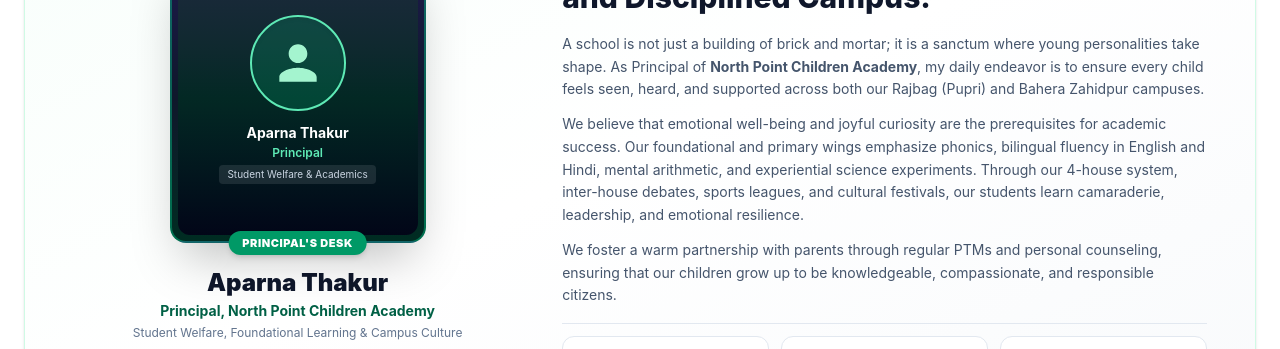
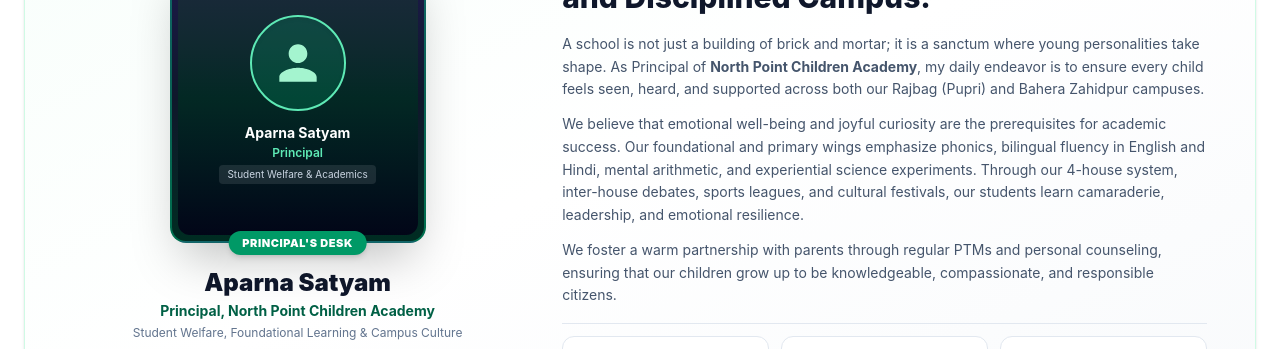
Before and after one commit to plffy/north-point-pupri, a Next.js app: page /leadership in a window 1280 px wide. Shown: the part 2120-2469 px from the top of the page. Built offline with nearby package versions, Linux system fonts and the light colour scheme.

Commit message:
fix: update Principal name to Aparna Satyam

```diff
--- a/src/app/about/page.tsx
+++ b/src/app/about/page.tsx
@@ -253,7 +253,7 @@ export default function AboutPage() {
                 Meet the Visionaries Leading North Point Children Academy
               </h2>
               <p className="text-xs sm:text-sm text-slate-300 leading-relaxed">
-                Guided by <strong>Ashok Kumar Thakur</strong> (Founder &amp; Chairman), <strong>Arvind Ujjwal</strong> (Managing Director), and <strong>Aparna Thakur</strong> (Principal). Together they steer our academic standards, student welfare, and competitive coaching excellence across Pupri and Bahera Zahidpur.
+                Guided by <strong>Ashok Kumar Thakur</strong> (Founder &amp; Chairman), <strong>Arvind Ujjwal</strong> (Managing Director), and <strong>Aparna Satyam</strong> (Principal). Together they steer our academic standards, student welfare, and competitive coaching excellence across Pupri and Bahera Zahidpur.
               </p>
               <div className="pt-2">
                 <Link
--- a/src/app/leadership/page.tsx
+++ b/src/app/leadership/page.tsx
@@ -16,7 +16,7 @@ import {
 export const metadata = {
   title: "Leadership & Founders | North Point Children Academy",
   description:
-    "Meet the visionary leadership team at North Point Children Academy: Ashok Kumar Thakur (Founder & Chairman), Arvind Ujjwal (Managing Director), and Aparna Thakur (Principal). Operating campuses at Rajbag, Pupri and Bahera Zahidpur, Sitamarhi.",
+    "Meet the visionary leadership team at North Point Children Academy: Ashok Kumar Thakur (Founder & Chairman), Arvind Ujjwal (Managing Director), and Aparna Satyam (Principal). Operating campuses at Rajbag, Pupri and Bahera Zahidpur, Sitamarhi.",
 };
 
 export default function LeadershipPage() {
@@ -216,7 +216,7 @@ export default function LeadershipPage() {
           </div>
         </div>
 
-        {/* 3. Aparna Thakur - Principal & Academic Coordinator */}
+        {/* 3. Aparna Satyam - Principal & Academic Coordinator */}
         <div id="principal" className="grid grid-cols-1 lg:grid-cols-12 gap-10 items-center bg-gradient-to-br from-emerald-50/40 via-white to-slate-50 p-8 sm:p-12 rounded-3xl border border-emerald-100 shadow-sm hover:shadow-md transition-all">
           <div className="lg:col-span-5 flex flex-col items-center text-center">
             {/* Dummy Photo / Executive Portrait Card */}
@@ -228,7 +228,7 @@ export default function LeadershipPage() {
                       <path d="M12 12c2.21 0 4-1.79 4-4s-1.79-4-4-4-4 1.79-4 4 1.79 4 4 4zm0 2c-2.67 0-8 1.34-8 4v2h16v-2c0-2.66-5.33-4-8-4z" />
                     </svg>
                   </div>
-                  <span className="text-white font-bold text-sm text-center">Aparna Thakur</span>
+                  <span className="text-white font-bold text-sm text-center">Aparna Satyam</span>
                   <span className="text-emerald-300 text-xs font-semibold mt-0.5">Principal</span>
                   <span className="text-[10px] text-slate-300 mt-1 bg-white/10 px-2 py-0.5 rounded">Student Welfare &amp; Academics</span>
                 </div>
@@ -240,7 +240,7 @@ export default function LeadershipPage() {
 
             <div className="mt-6 text-center">
               <h3 className="text-xl sm:text-2xl font-black text-slate-900">
-                Aparna Thakur
+                Aparna Satyam
               </h3>
               <p className="text-xs sm:text-sm font-bold text-emerald-800 mt-0.5">
                 Principal, North Point Children Academy
--- a/src/app/page.tsx
+++ b/src/app/page.tsx
@@ -601,7 +601,7 @@ export default function Home() {
               </div>
             </div>
 
-            {/* Leader 3: Aparna Thakur */}
+            {/* Leader 3: Aparna Satyam */}
             <div className="bg-white rounded-2xl p-6 border border-slate-200 shadow-sm hover:shadow-xl hover:border-indigo-300 flex flex-col justify-between transition-all group">
               <div>
                 <div className="h-64 sm:h-72 w-full rounded-xl overflow-hidden mb-5 bg-gradient-to-br from-indigo-950 via-slate-900 to-indigo-900 flex items-center justify-center relative border border-slate-200 shadow">
--- a/src/data/translations.ts
+++ b/src/data/translations.ts
@@ -228,7 +228,7 @@ export const translations: Record<Language, TranslationDictionary> = {
     directorMessage:
       "Education is not merely preparing for terminal exams; it is about building unstoppable character and self-reliance. Our Integrated School Program ends the exhaustion of dual tuition schedules, preparing our students for national competitions right here in Pupri.",
     principalRole: "Principal & Head of Academics",
-    principalName: "Aparna Thakur",
+    principalName: "Aparna Satyam",
     principalDesk: "Academic Desk",
     principalMessage:
       "Every child possesses a unique spark. At North Point Children Academy, we combine loving maternal care with strict academic discipline, smart classrooms, and personalized attention to nurture tomorrow's toppers.",
@@ -373,7 +373,7 @@ export const translations: Record<Language, TranslationDictionary> = {
     directorMessage:
       "शिक्षा केवल परीक्षा पास करने का साधन नहीं, बल्कि चरित्र निर्माण और स्वावलंबन का आधार है। हमारे इंटीग्रेटेड स्कूल प्रोग्राम (ISP) ने छात्रों को दोहरे ट्यूशन की थकान से मुक्ति दिलाकर राष्ट्रीय प्रतियोगिताओं के लिए यहीं पुपरी में तैयार किया है।",
     principalRole: "प्रधानाचार्या एवं शैक्षणिक प्रमुख",
-    principalName: "अपर्णा ठाकुर",
+    principalName: "अपर्णा सत्यम",
     principalDesk: "प्रधानाचार्य डेस्क",
     principalMessage:
       "प्रत्येक बालक में असीम प्रतिभा निहित होती है। नॉर्थ प्वाइंट चिल्ड्रेन एकेडमी में हम मातृवत स्नेह, कठोर शैक्षणिक अनुशासन, स्मार्ट कक्षाओं और व्यक्तिगत मार्गदर्शन से बच्चों के भविष्य को उज्ज्वल बनाते हैं।",
```
Also changed, not shown: 1 other file (tests, documents, lock files or other folders).
